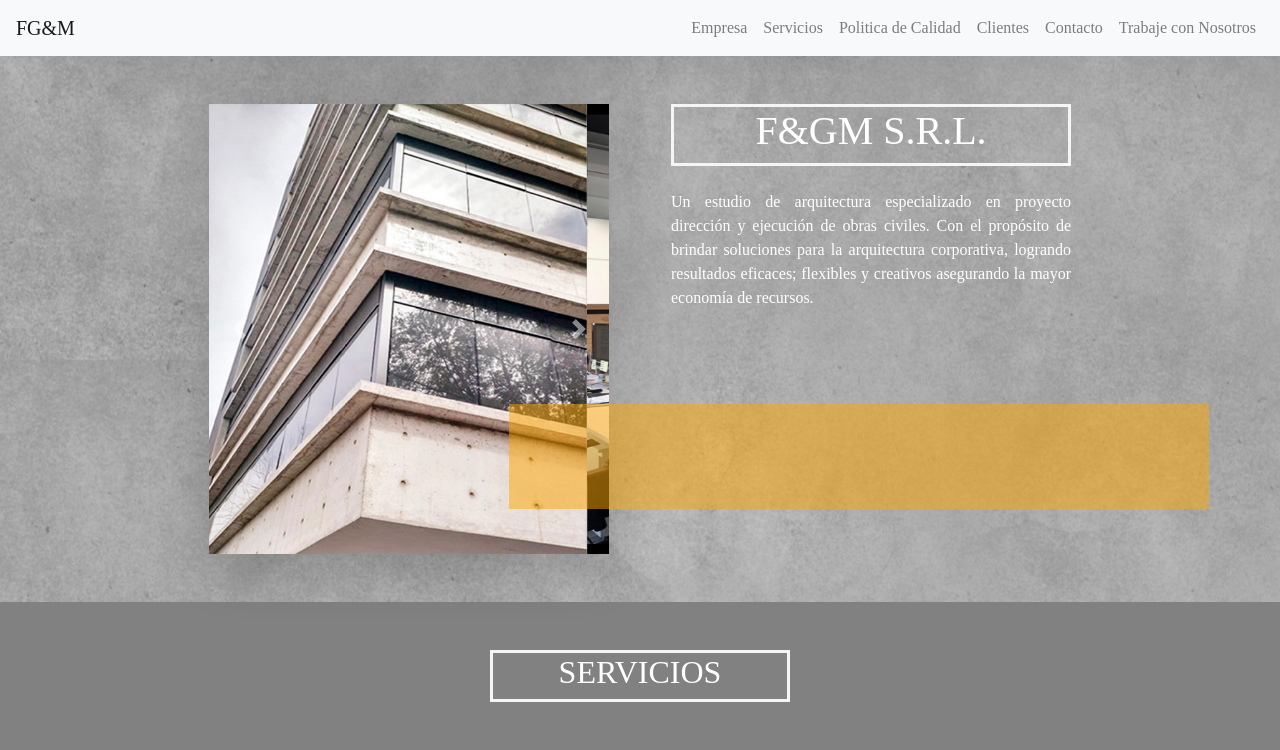
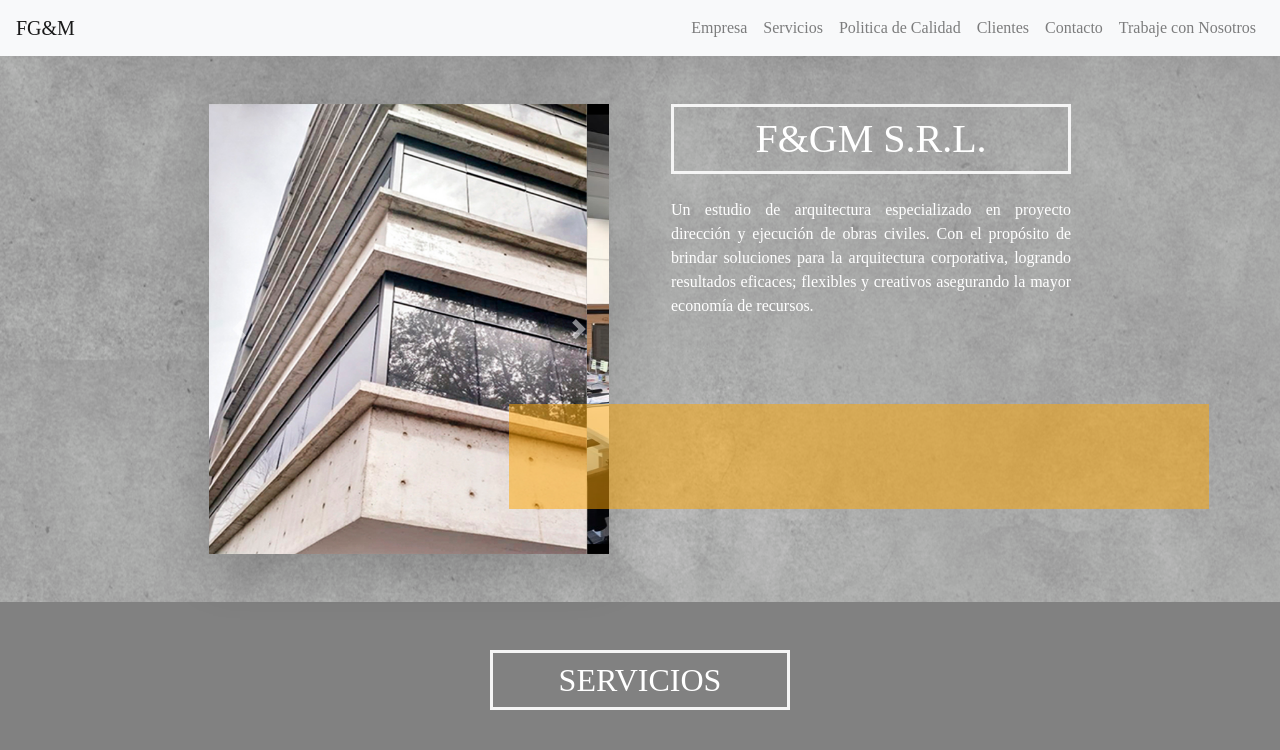
Before and after one commit to MoyaCar/deploy-dogo, a React (Create React App) app: page / in a window 1280 px wide. Shown: the top 750 px of the page. Built offline with nearby package versions, Linux system fonts and the light colour scheme; what cc-gram would draw is missing.

Commit message:
nuevos margenes para el amor de los recuadros

```diff
--- a/src/estilos/Layout.scss
+++ b/src/estilos/Layout.scss
@@ -2,3 +2,8 @@
 body {
   font-family: BarlowCondensed;
 }
+
+h1,h2 {
+  margin-top: 8px;
+  margin-bottom: 8px;
+}
```
